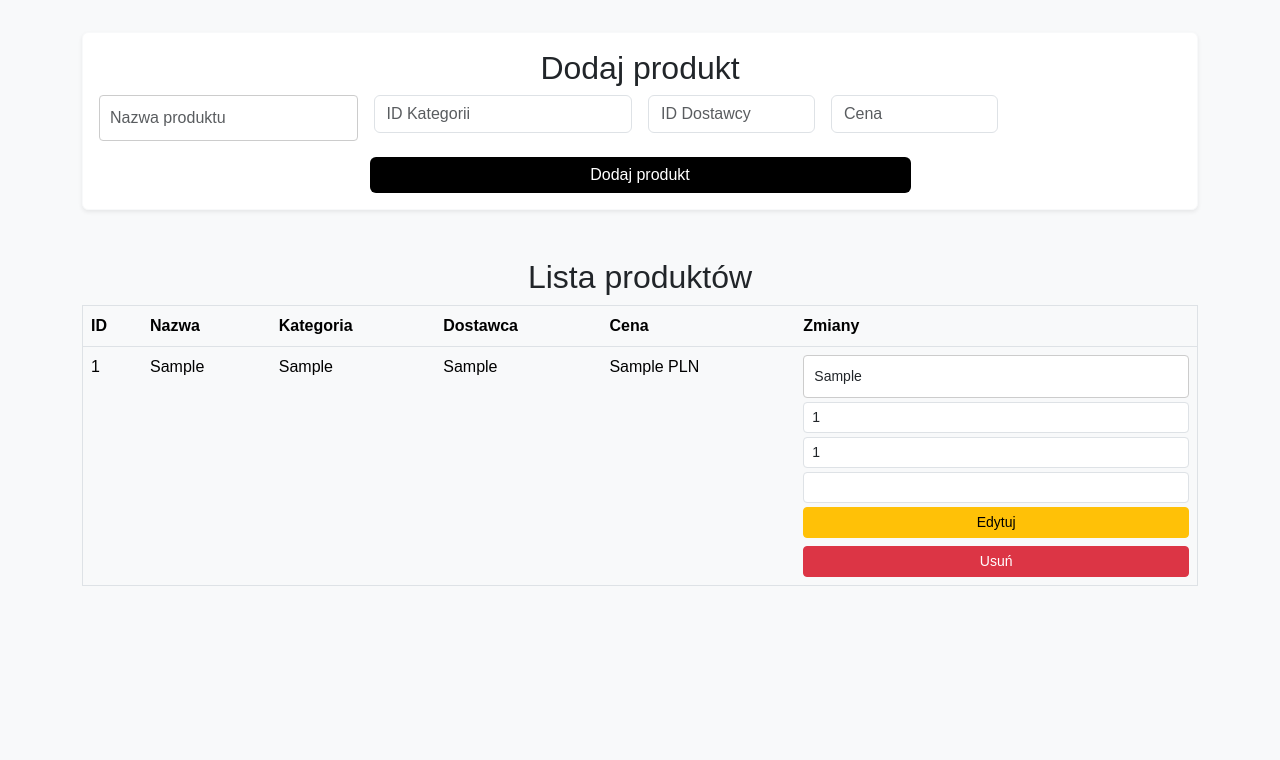
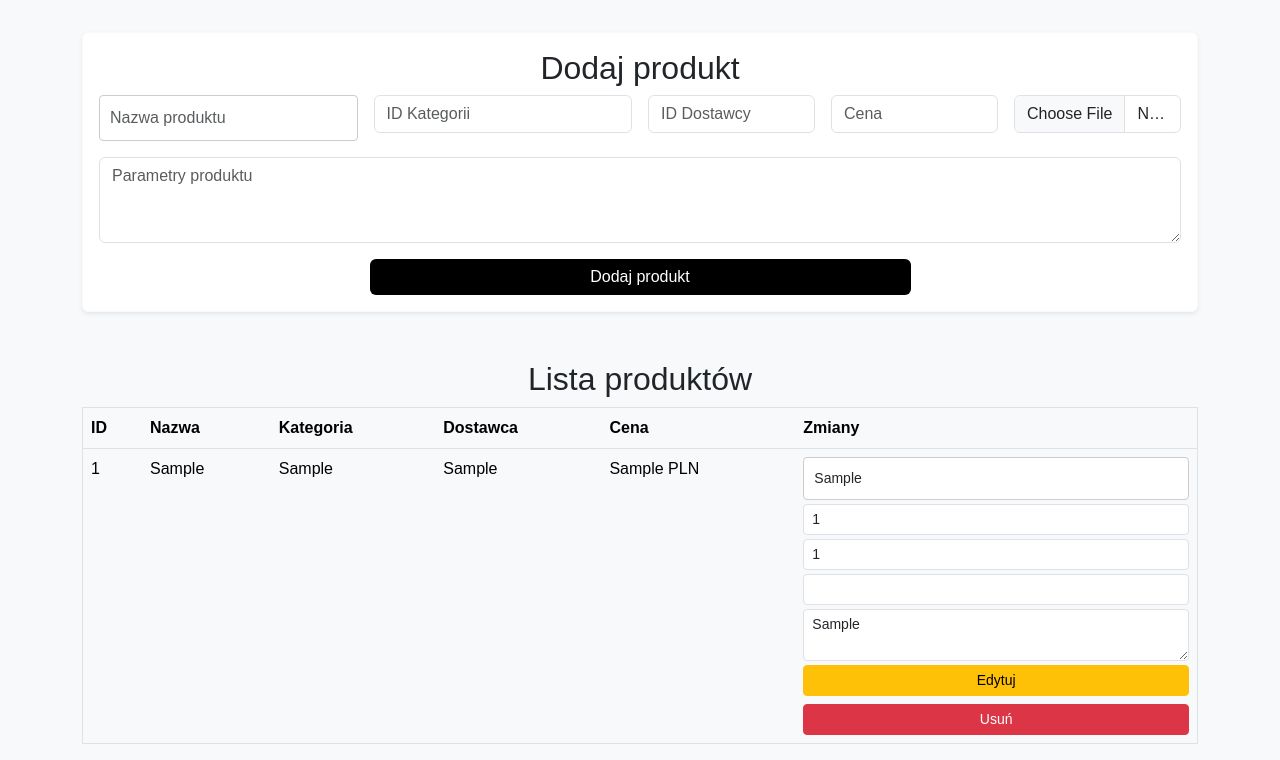
Before and after one commit to gajoes/projekt_gajoherni, a PHP site: page /zarzadzaj_produktami.php in a window 1280 px wide. Shown: the part 86-846 px from the top of the page. Before the commit the page ends 672 px from the top, so only its background shows below. Run offline with PHP 8.4, Linux system fonts and the light colour scheme; the visitor is signed in with stand-in values (Sample User, id 1); tables that the repository leaves empty or names only in its code hold one stand-in row (values such as "Sample post"); some libraries are stand-ins or nearby versions; some web fonts are replaced.

Commit message:
lowkey ugotowane (pokazuje parametry produktow, admin moze dodawac zdjecia i parametry, sylizacja)

```diff
--- a/projekt/zarzadzaj_produktami.php
+++ b/projekt/zarzadzaj_produktami.php
@@ -1,71 +1,105 @@
 <?php
 require_once 'database.php';
 session_start();
-
 if (!isset($_SESSION['admin_id'])&&!isset($_SESSION['employee_id'])){
     header("Location: login.php");
     exit();
 }
 
 $wiadomosc = "";
-if ($_SERVER['REQUEST_METHOD'] === 'POST' && isset($_POST['add_product'])) {
-    $nazwa = $_POST['nazwa'];
-    $id_kategorii = $_POST['id_kategorii'];
-    $id_dostawcy = $_POST['id_dostawcy'];
-    $cena = $_POST['cena'];
-
-    $query = $conn->prepare("INSERT INTO produkty (nazwa, id_kategorii, id_dostawcy, cena) VALUES (?, ?, ?, ?)");
-    $query->bind_param("siid", $nazwa, $id_kategorii, $id_dostawcy, $cena);
-
-    if ($query->execute()) {
-        $wiadomosc = "Produkt został dodany!";
-    } else {
-        $wiadomosc = "Błąd podczas dodawania produktu!";
-    }
-}
-
-if ($_SERVER['REQUEST_METHOD']==='POST' &&isset($_POST['edit_product'])){
-    $id =$_POST['id'];
+if ($_SERVER['REQUEST_METHOD']==='POST'&&isset($_POST['add_product'])){
     $nazwa =$_POST['nazwa'];
     $id_kategorii=$_POST['id_kategorii'];
     $id_dostawcy =$_POST['id_dostawcy'];
     $cena=$_POST['cena'];
+    $parametry=$_POST['parametry'];
 
-    $query = $conn->prepare("UPDATE produkty SET nazwa = ?, id_kategorii = ?, id_dostawcy = ?, cena = ? WHERE id_produktu = ?");
-    $query->bind_param("siidi", $nazwa, $id_kategorii, $id_dostawcy, $cena, $id);
+    if (isset($_FILES["zdjecie"]) && $_FILES["zdjecie"]["error"]==0){
+        $target_dir="css/img/";
+        $file_name=basename($_FILES["zdjecie"]["name"]);
+        $target_file=$target_dir.$file_name;
+        $upload_zdjecia=1;
+        $typ_zdjecia=strtolower(pathinfo($target_file,PATHINFO_EXTENSION));
+        $sprawdz_czyObraz=getimagesize($_FILES["zdjecie"]["tmp_name"]);
+        if ($sprawdz_czyObraz===false){
+            $wiadomosc="Plik nie jest obrazem.";
+            $upload_zdjecia=0;
+        }
 
-    if ($query->execute()) {
-        $wiadomosc = "Dane produktu zostały zapisane!";
-    } else {
-        $wiadomosc = "Błąd podczas edycji produktu!";
+        if (file_exists($target_file)){
+            $wiadomosc="Plik już istnieje.";
+            $upload_zdjecia=0;
+        }
+
+        if ($_FILES["zdjecie"]["size"]>5000000){ // 5 megabajtuw
+            $wiadomosc="Plik jest za duży.";
+            $upload_zdjecia=0;
+        }
+
+        if (!in_array($typ_zdjecia,['jpg','jpeg','png'])){
+            $wiadomosc="Dozwolone są tylko pliki JPG, JPEG i PNG.";
+            $upload_zdjecia=0;
+        }
+
+        if ($upload_zdjecia===1){
+            if (move_uploaded_file($_FILES["zdjecie"]["tmp_name"], $target_file)){
+                $query = $conn->prepare("INSERT INTO produkty (nazwa, id_kategorii, id_dostawcy, cena, parametry, zdjecie) VALUES (?, ?, ?, ?, ?, ?)");
+                $query->bind_param("siidss",$nazwa,$id_kategorii,$id_dostawcy,$cena,$parametry,$target_file);
+
+                if ($query->execute()){
+                    $wiadomosc="Produkt został dodany!";
+                } else {
+                    $wiadomosc="Błąd podczas dodawania produktu! ".$conn->error;
+                }
+            } else {
+                $wiadomosc="Wystąpił błąd podczas przesyłania pliku.";
+            }
+        }
+    }else{
+        $wiadomosc="Nie przesłano pliku lub wystąpił błąd.";
     }
 }
 
-if ($_SERVER['REQUEST_METHOD'] === 'POST' && isset($_POST['delete_product'])) {
-    $id = $_POST['id'];
+if ($_SERVER['REQUEST_METHOD']==='POST'&&isset($_POST['edit_product'])){
+    $id=$_POST['id'];
+    $nazwa=$_POST['nazwa'];
+    $id_kategorii=$_POST['id_kategorii'];
+    $id_dostawcy=$_POST['id_dostawcy'];
+    $cena=$_POST['cena'];
+    $parametry=$_POST['parametry'];
 
-    $query = $conn->prepare("DELETE FROM produkty WHERE id_produktu = ?");
-    $query->bind_param("i", $id);
+    $query =$conn->prepare("UPDATE produkty SET nazwa = ?, id_kategorii = ?, id_dostawcy = ?, cena = ?, parametry = ? WHERE id_produktu = ?");
+    $query->bind_param("siidsi",$nazwa,$id_kategorii,$id_dostawcy,$cena,$parametry,$id);
 
-    if ($query->execute()) {
-        $wiadomosc = "Produkt został usunięty!";
-    } else {
-        $wiadomosc = "Błąd podczas usuwania produktu!";
+    if ($query->execute()){
+        $wiadomosc="Dane produktu zostały zapisane!";
+    }else{
+        $wiadomosc="Błąd podczas edycji produktu! ".$conn->error;
     }
 }
 
-$query = $conn->prepare("SELECT produkty.id_produktu, produkty.nazwa, kategorie.id_kategorii, kategorie.nazwa_kategorii,
-                         dostawcy.id_dostawcy, dostawcy.nazwa_dostawcy, produkty.cena
+if ($_SERVER['REQUEST_METHOD']==='POST' &&isset($_POST['delete_product'])){
+    $id=$_POST['id'];
+    $query=$conn->prepare("DELETE FROM produkty WHERE id_produktu =?");
+    $query->bind_param("i",$id);
+
+    if ($query->execute()){
+        $wiadomosc="Produkt został usunięty!";
+    }else{
+        $wiadomosc="Błąd podczas usuwania produktu!";
+    }
+}
+$query =$conn->prepare("SELECT produkty.id_produktu, produkty.nazwa, kategorie.id_kategorii, kategorie.nazwa_kategorii,
+                         dostawcy.id_dostawcy, dostawcy.nazwa_dostawcy, produkty.cena, produkty.parametry, produkty.zdjecie
                          FROM produkty
-                         LEFT JOIN kategorie ON produkty.id_kategorii = kategorie.id_kategorii
-                         LEFT JOIN dostawcy ON produkty.id_dostawcy = dostawcy.id_dostawcy");
+                         LEFT JOIN kategorie ON produkty.id_kategorii=kategorie.id_kategorii
+                         LEFT JOIN dostawcy ON produkty.id_dostawcy=dostawcy.id_dostawcy");
 $query->execute();
-$products = $query->get_result();
+$products =$query->get_result();
 ?>
 
 <!DOCTYPE html>
 <html lang="pl">
-
 <head>
     <meta charset="UTF-8">
     <meta name="viewport" content="width=device-width, initial-scale=1.0">
@@ -124,19 +158,24 @@ $products = $query->get_result();
         <div class="card bg-white mb-5 text-dark text-center border-light shadow-sm">
             <div class="card-body">
                 <h2 class="card-title">Dodaj produkt</h2>
-                <form method="POST" class="row g-3">
+                <form method="POST" enctype="multipart/form-data" class="row g-3">
                     <div class="col-md-3">
                         <input type="text" name="nazwa" class="form-control" placeholder="Nazwa produktu" required>
                     </div>
                     <div class="col-md-3">
-                        <input type="number" name="id_kategorii" class="form-control" placeholder="ID Kategorii"
-                            required>
+                        <input type="number" name="id_kategorii" class="form-control" placeholder="ID Kategorii" required>
                     </div>
                     <div class="col-md-2">
                         <input type="number" name="id_dostawcy" class="form-control" placeholder="ID Dostawcy" required>
                     </div>
                     <div class="col-md-2">
-                        <input type="number" name="cena" class="form-control" placeholder="Cena" required>
+                        <input type="number" step="0.01" name="cena" class="form-control" placeholder="Cena" required>
+                    </div>
+                    <div class="col-md-2">
+                        <input type="file" name="zdjecie" class="form-control" required>
+                    </div>
+                    <div class="col-md-12">
+                        <textarea name="parametry" class="form-control" placeholder="Parametry produktu" rows="3"></textarea>
                     </div>
                     <div class="col-12 text-center">
                         <button type="submit" name="add_product" class="btn btn-primary w-50 buy">Dodaj produkt</button>
@@ -167,24 +206,16 @@ $products = $query->get_result();
                         <td>
                             <form method="POST" class="d-inline">
                                 <input type="hidden" name="id" value="<?php echo $product['id_produktu']; ?>">
-                                <input type="text" name="nazwa" value="<?php echo htmlspecialchars($product['nazwa']); ?>"
-                                    class="form-control form-control-sm mb-1" required>
-                                <input type="number" name="id_kategorii"
-                                    value="<?php echo htmlspecialchars($product['id_kategorii']); ?>"
-                                    class="form-control form-control-sm mb-1" required>
-                                <input type="number" name="id_dostawcy"
-                                    value="<?php echo htmlspecialchars($product['id_dostawcy']); ?>"
-                                    class="form-control form-control-sm mb-1" required>
-                                <input type="number" step="0.01" name="cena"
-                                    value="<?php echo htmlspecialchars($product['cena']); ?>"
-                                    class="form-control form-control-sm mb-1" required>
-                                <button type="submit" name="edit_product"
-                                    class="btn btn-warning btn-sm w-100 mb-2">Edytuj</button>
+                                <input type="text" name="nazwa" value="<?php echo htmlspecialchars($product['nazwa']); ?>" class="form-control form-control-sm mb-1" required>
+                                <input type="number" name="id_kategorii" value="<?php echo htmlspecialchars($product['id_kategorii']); ?>" class="form-control form-control-sm mb-1" required>
+                                <input type="number" name="id_dostawcy" value="<?php echo htmlspecialchars($product['id_dostawcy']); ?>" class="form-control form-control-sm mb-1" required>
+                                <input type="number" step="0.01" name="cena" value="<?php echo htmlspecialchars($product['cena']); ?>" class="form-control form-control-sm mb-1" required>
+                                <textarea name="parametry" class="form-control form-control-sm mb-1" placeholder="Parametry produktu" rows="2"><?php echo htmlspecialchars($product['parametry']); ?></textarea>
+                                <button type="submit" name="edit_product" class="btn btn-warning btn-sm w-100 mb-2">Edytuj</button>
                             </form>
-                            <form method="POST" class="d-inline">
+                            <form method="POST" class="d-inline" onsubmit="return confirm('Czy na pewno chcesz usunąć ten produkt?');">
                                 <input type="hidden" name="id" value="<?php echo $product['id_produktu']; ?>">
-                                <button type="submit" name="delete_product"
-                                    class="btn btn-danger btn-sm w-100">Usuń</button>
+                                <button type="submit" name="delete_product" class="btn btn-danger btn-sm w-100">Usuń</button>
                             </form>
                         </td>
                     </tr>
```
Also changed, not shown: projekt/index.php (+8 -0 lines), projekt/style.css.
